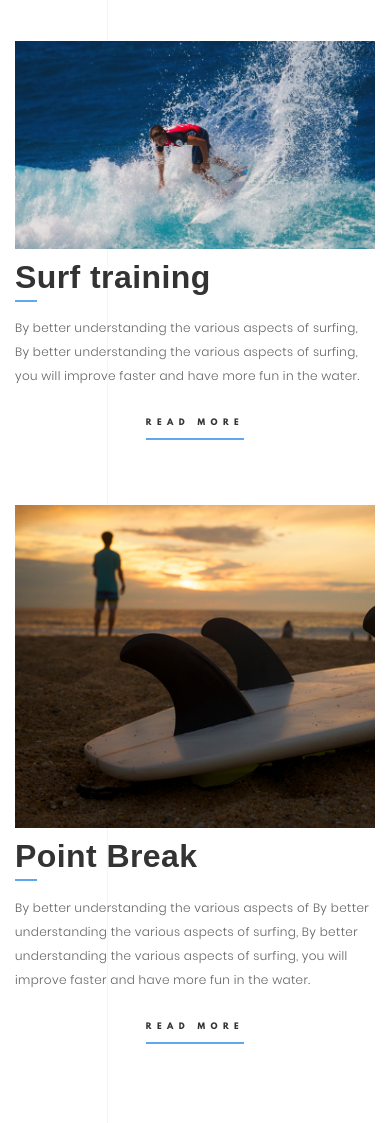
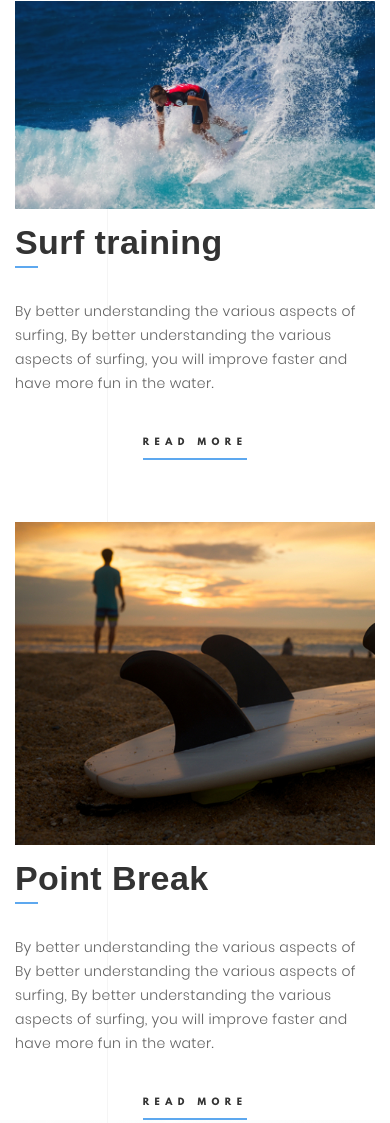
Before and after one commit to RIKyryienko/surfing_magazine, a website: page src/index.html in a window 390 px wide. Shown: the part 2085-3208 px from the top of the page. Drawn offline with Linux system fonts and the light colour scheme; a web font is replaced by a local one.

Commit message:
full responsive articles block

```diff
--- a/src/blocks/articles/articles-sass/articles.sass
+++ b/src/blocks/articles/articles-sass/articles.sass
@@ -104,9 +104,6 @@ article + article
   margin-left: 7.5%
   order: 0
 
-.surf-training-image
-  width: 762px
-
 .point-break-image
   width: 489px
   order: 1
--- a/src/css/media/media.css
+++ b/src/css/media/media.css
@@ -711,108 +711,97 @@
 
 /*---------------------------------------------------- ARTICLES ------------------------------------------------------*/
 
-@media all and (max-width: 1024px) {
+@media all and (max-width: 1344px) {
     .surf-training__text-area {
         margin-left: 0;
-        margin-right: 36px;
+    }
+}
+
+@media all and (max-width: 1259px) {
+    .articles {
+        padding: 0 15px 0 15px;
+    }
+    .surf-training {
+        margin-left: 0;
+    }
+    .text-area__title {
+        white-space: nowrap;
+    }
+    .text-area__article-text {
+        padding: 34px 0 34px 0;
+    }
+}
+
+@media all and (max-width: 1181px) {
+    .surf-training__image-area p {
+        display: none;
+    }
+}
+
+@media all and (max-width: 1040px) {
+    .point-break__image-area {
+        margin-left: 0;
+    }
+}
+
+@media all and (max-width: 970px) {
+    .point-break__image-area p {
+        display: none;
+    }
+}
+
+@media all and (max-width: 945px) {
+    .text-area__article-number {
+        display: none;
+    }
+}
+
+@media all and (max-width: 885px) {
+    .surf-training__text-area {
+        margin-right: 32px;
     }
     .point-break__text-area {
-        margin-left: 62px;
+        margin-left: 32px;
     }
 }
 
 @media all and (max-width: 768px) {
-    .articles {
-        padding-bottom: 128px;
-    }
-    .text-area__article-number {
-        font-size: 100px;
-    }
-    .text-area__title {
-        font-size: 35px;
-    }
-    .text-area__article-text {
-        padding: 22px 0 26px 0;
-        font-size: 12px;
-    }
     article + article {
-        margin-top: 65px;
-    }
-    .articles {
-        padding-top: 40px;
-        padding-left: 0;
-        padding-right: 0;
-    }
-    .surf-training {
-        margin-left: 0;
-        padding-left: 15px;
-    }
-    .point-break {
-        padding-right: 15px;
-    }
-    .surf-training__image-area p {
-        display: none;
-    }
-    .point-break__text-area {
-        margin-left: 36px;
-    }
-    .point-break__image-area {
-        margin-left: 0;
-    }
-    .surf-training__image-area p {
-        display: none;
-    }
-    .text-area__article-number {
-        top: -11%;
-    }
-    .text-area__btn {
-        font-size: 8px;
-    }
-}
-
-@media all and (max-width: 425px) {
-    .articles {
-        padding-bottom: 84px;
+        margin-top: 62px;
     }
     .surf-training,
     .point-break {
-        padding: 0 15px;
         flex-direction: column;
+    }
+    .text-area__title {
+        font-size: 38px;
+    }
+    .surf-training__text-area {
+        order: 1;
+        align-self: auto;
+    }
+    .text-area__article-text {
+        padding: 24px 0 42px 0;
     }
     .surf-training__text-area,
     .point-break__text-area {
         width: 100%;
-    }
-    .surf-training__text-area {
-        align-self: auto;
-        order: 1;
+        margin: 0;
     }
     .point-break__text-area {
         align-self: auto;
-        margin-left: 0;
     }
-    .point-break__image-area p {
-        display: none;
-    }
-    .text-area__title {
-        font-size: 32px;
-        line-height: 1.8;
-    }
-    .text-area__article-number {
-        display: none;
-    }
-    .text-area__article-text {
-        padding: 10px 0;
-        padding-bottom: 30px;
-    }
+}
+
+@media all and (max-width: 519px) {
     .text-area__btn {
         display: block;
         margin: 0 auto;
     }
 }
 
-@media all and (max-width: 375px) {
-    .articles {
-        padding-bottom: 52px;
+@media all and (max-width: 425px) {
+    .text-area__title {
+        font-size: 34px;
     }
 }
```
Also changed, not shown: src/blocks/articles/articles-css/articles.css, 1 other file.
